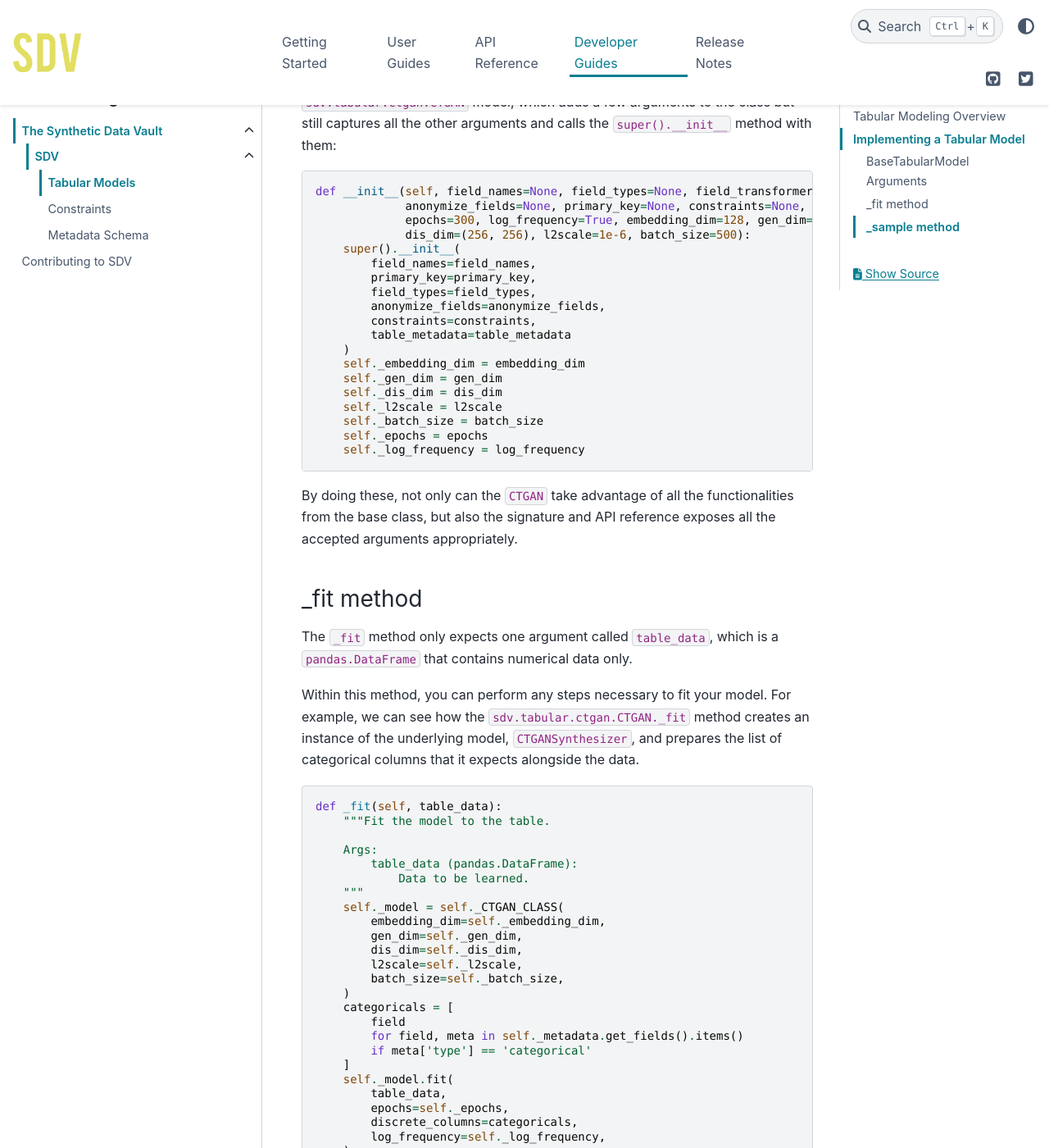
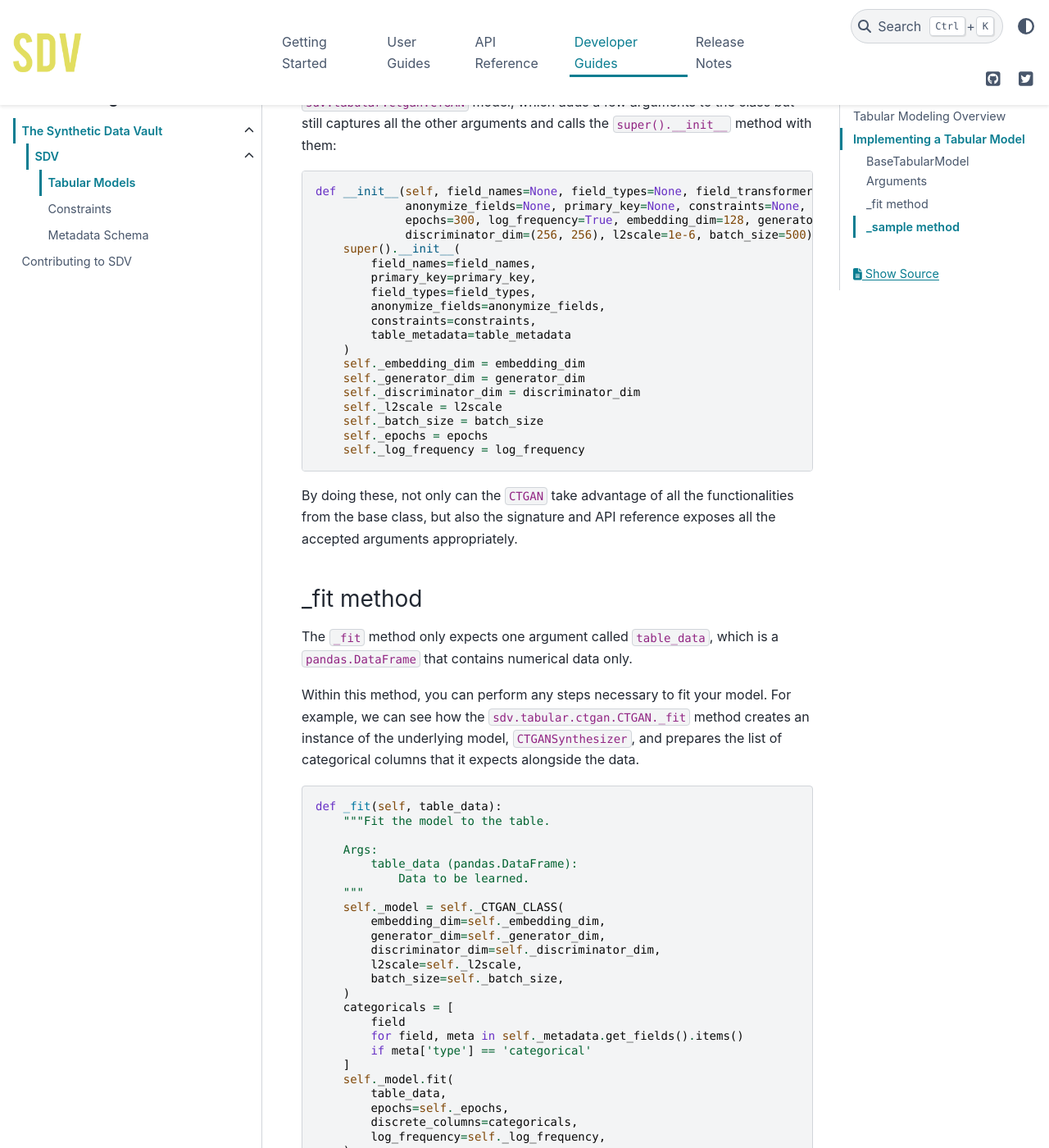
Before and after one commit to sdv-dev/SDV, a Sphinx documentation site: the page built from docs/developer_guides/sdv/tabular.rst, in a window 1280 px wide and 1400 px high, scrolled down 3161 px. Shown: the whole window at 82% size. Built offline with Sphinx 7.4.7 and the PyData theme 0.15.4, drawn with Linux system fonts in a browser that asks for light colours.

Commit message:
Updates documentation

```diff
--- a/docs/developer_guides/sdv/tabular.rst
+++ b/docs/developer_guides/sdv/tabular.rst
@@ -128,8 +128,8 @@ which adds a few arguments to the class but still captures all the other argumen
 
     def __init__(self, field_names=None, field_types=None, field_transformers=None,
                  anonymize_fields=None, primary_key=None, constraints=None, table_metadata=None,
-                 epochs=300, log_frequency=True, embedding_dim=128, gen_dim=(256, 256),
-                 dis_dim=(256, 256), l2scale=1e-6, batch_size=500):
+                 epochs=300, log_frequency=True, embedding_dim=128, generator_dim=(256, 256),
+                 discriminator_dim=(256, 256), l2scale=1e-6, batch_size=500):
         super().__init__(
             field_names=field_names,
             primary_key=primary_key,
@@ -139,8 +139,8 @@ which adds a few arguments to the class but still captures all the other argumen
             table_metadata=table_metadata
         )
         self._embedding_dim = embedding_dim
-        self._gen_dim = gen_dim
-        self._dis_dim = dis_dim
+        self._generator_dim = generator_dim
+        self._discriminator_dim = discriminator_dim
         self._l2scale = l2scale
         self._batch_size = batch_size
         self._epochs = epochs
@@ -171,8 +171,8 @@ it expects alongside the data.
         """
         self._model = self._CTGAN_CLASS(
             embedding_dim=self._embedding_dim,
-            gen_dim=self._gen_dim,
-            dis_dim=self._dis_dim,
+            generator_dim=self._generator_dim,
+            discriminator_dim=self._discriminator_dim,
             l2scale=self._l2scale,
             batch_size=self._batch_size,
         )
```
Also changed, not shown: docs/user_guides/single_table/copulagan.rst (+4 -4 lines), docs/user_guides/single_table/ctgan.rst (+4 -4 lines), 3 other files.
